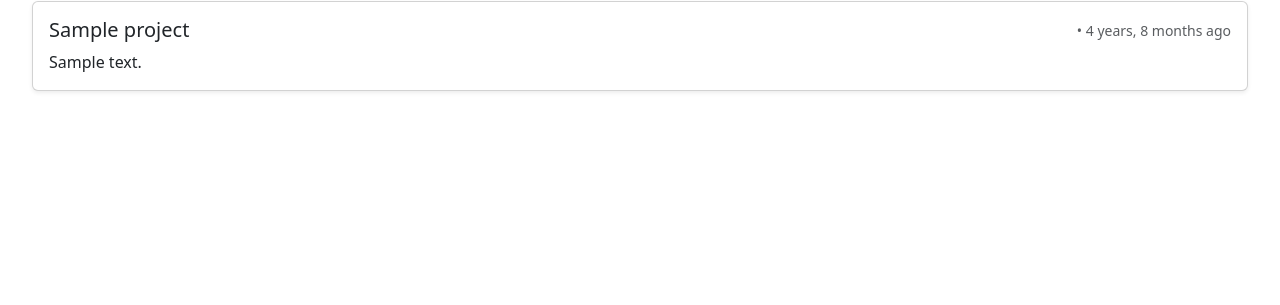
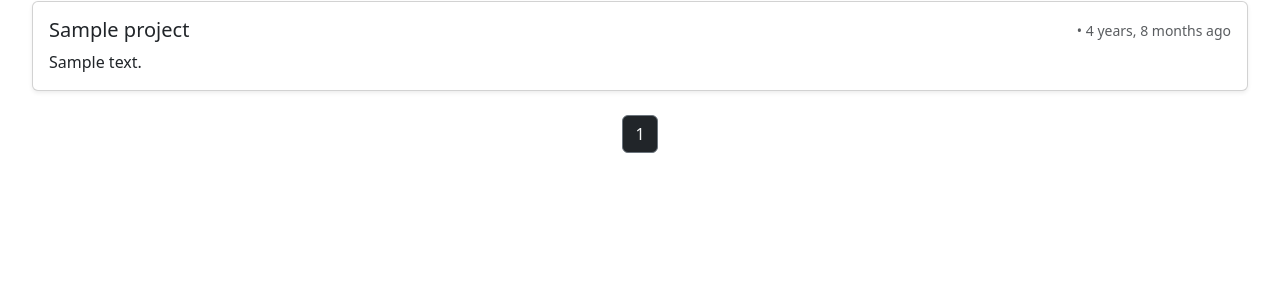
Before and after one commit to NikitaPash/FocusFlow, a Django app: a page that uses templates/brainstorm_tools/projects.html in a window 1280 px wide. Shown: the part 149-454 px from the top of the page. Run offline with Django 5.2, Linux system fonts and the light colour scheme; a user stored in the database is signed in; tables that the repository leaves empty hold one stand-in row (values such as "Sample post"); some libraries are stand-ins or nearby versions.

Commit message:
Fix pagination pages display

```diff
--- a/brainstorm_tools/views.py
+++ b/brainstorm_tools/views.py
@@ -3,6 +3,7 @@ from django.contrib.auth.decorators import login_required
 from django.core.paginator import Paginator, PageNotAnInteger, EmptyPage
 from django.shortcuts import render, get_object_or_404
 from django.urls import reverse
+from django.views.decorators.cache import cache_page
 
 from user_auth.models import User
 from .forms import ProjectForm
--- a/static/styles/style.css
+++ b/static/styles/style.css
@@ -24,8 +24,6 @@
 }
 
 
-/* base.css */
-
 .project-title {
     font-size: 1.5rem;
     font-weight: 700;
@@ -45,3 +43,23 @@
     margin-bottom: 15px;
     line-height: 1.5;
 }
+.pagination .page-link {
+    background-color: #343a40;
+    color: #fff;
+    border-color: #343a40;
+}
+
+.pagination .page-item.active .page-link {
+    background-color: #6c757d;
+    border-color: #6c757d;
+}
+
+.pagination .page-link:hover {
+    background-color: #495057;
+    color: #fff;
+}
+
+.pagination .page-link:focus {
+    box-shadow: 0 0 0 0.2rem rgba(108, 117, 125, 0.25);
+    outline: none;
+}
--- a/templates/brainstorm_tools/projects.html
+++ b/templates/brainstorm_tools/projects.html
@@ -64,33 +64,45 @@
                     </div>
                 {% endfor %}
 
-                {% if projects_page.has_other_pages %}
-                    <div class="btn-group mt-3" role="group" aria-label="Pagination">
+                <div class="pagination-container mb-3 d-flex justify-content-center">
+    <nav aria-label="Page navigation">
+        <ul class="pagination mb-0">
             {% if projects_page.has_previous %}
-                            <a href="?page={{ projects_page.previous_page_number }}" class="btn btn-dark rounded-start">
+            <li class="page-item">
+                <a href="?page={{ projects_page.previous_page_number }}" class="page-link bg-dark text-light" aria-label="Previous">
                     &laquo;
                 </a>
+            </li>
             {% endif %}
 
             {% for page_number in projects_page.paginator.page_range %}
                 {% if projects_page.number == page_number %}
-                                <button class="btn btn-dark active">
-                                    <span>{{ page_number }}</span>
-                                </button>
-                            {% else %}
-                                <a href="?page={{ page_number }}" class="btn btn-dark">
-                                    {{ page_number }}
-                                </a>
+                <li class="page-item active">
+                    <span class="page-link bg-dark text-light">{{ page_number }}</span>
+                </li>
+                {% elif page_number == 1 or page_number == projects_page.paginator.num_pages or page_number >= projects_page.number|add:-2 and page_number <= projects_page.number|add:2 %}
+                <li class="page-item">
+                    <a href="?page={{ page_number }}" class="page-link bg-dark text-light">{{ page_number }}</a>
+                </li>
+                {% elif page_number == projects_page.number|add:-3 or page_number == projects_page.number|add:3 %}
+                <li class="page-item">
+                    <span class="page-link bg-dark text-light">…</span>
+                </li>
                 {% endif %}
             {% endfor %}
 
             {% if projects_page.has_next %}
-                            <a href="?page={{ projects_page.next_page_number }}" class="btn btn-dark rounded-end">
+            <li class="page-item">
+                <a href="?page={{ projects_page.next_page_number }}" class="page-link bg-dark text-light" aria-label="Next">
                     &raquo;
                 </a>
+            </li>
             {% endif %}
+        </ul>
+    </nav>
 </div>
-                {% endif %}
+
+
             {% endif %}
         </div>
     </div>
```
Lines whose indentation alone changed are shown as unchanged.
